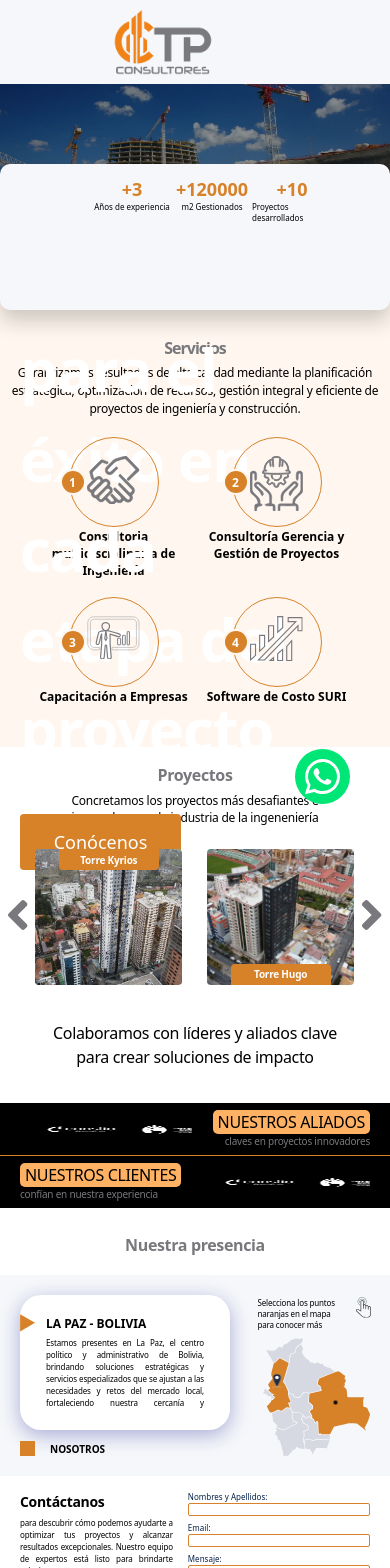
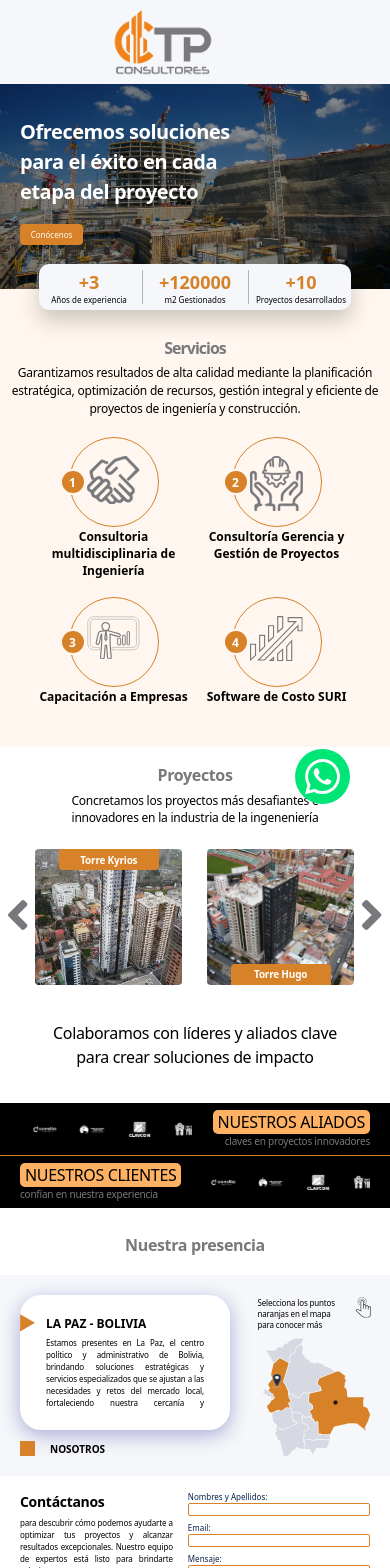
Before and after one commit to GEN-Dev-Team/ctp-app, an Angular app: page / in a window 390 px wide. Shown: the top 1568 px of the page. Built offline with nearby package versions, Linux system fonts and the light colour scheme.

Commit message:
responsive changes

```diff
--- a/src/app/pages/landingpage/components/clients-allies/clients-allies.component.css
+++ b/src/app/pages/landingpage/components/clients-allies/clients-allies.component.css
@@ -164,7 +164,8 @@
               animation: slide 14s linear infinite;
 
               img {
-                width: 74px;
+                width: auto;
+                height: 100%;
               }
             }
           }
--- a/src/app/pages/landingpage/components/home/home-card/home-card.component.css
+++ b/src/app/pages/landingpage/components/home/home-card/home-card.component.css
@@ -28,6 +28,7 @@
     p {
       margin: 0;
       font-size: 8px;
+      text-wrap: nowrap;
     }
   }
 }
--- a/src/app/pages/landingpage/components/home/home.component.css
+++ b/src/app/pages/landingpage/components/home/home.component.css
@@ -93,19 +93,12 @@
     height: 205px;
     padding: 20px 88px 0 20px;
 
+    .home-content {
       .home-text {
         font-size: 20px;
         font-weight: 600;
         line-height: 150%;
         letter-spacing: -0.44px;
-    }
-
-    .home-button {
-      width: 63px;
-      height: 21px;
-      padding: 0 10px;
-      font-size: 8px;
-      font-weight: 400;
       }
 
       .home-cards-container {
@@ -117,5 +110,14 @@
           height: 34px;
         }
       }
+
+      .home-button {
+        width: 63px;
+        height: 21px;
+        padding: 0 10px;
+        font-size: 8px;
+        font-weight: 400;
       }
     }
+  }
+}
```
Lines whose indentation alone changed are shown as unchanged.
